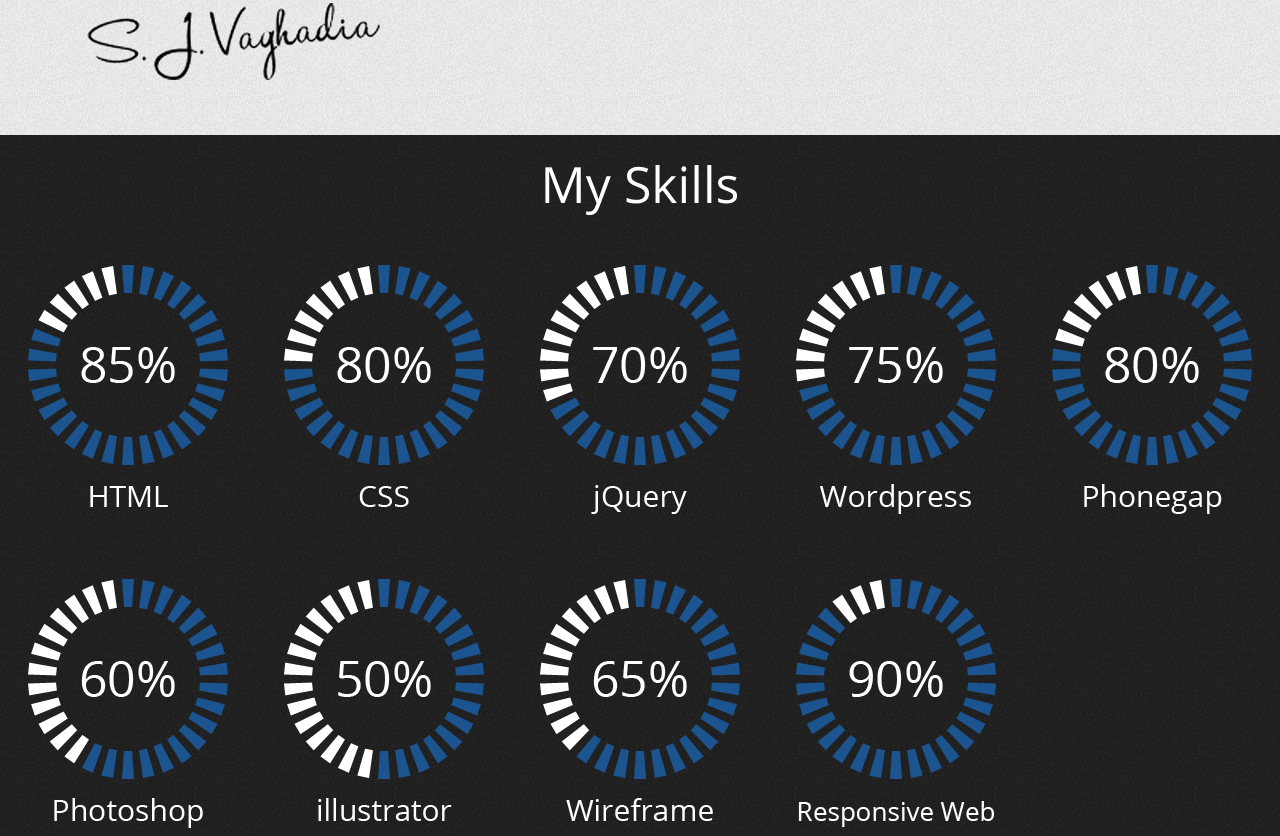
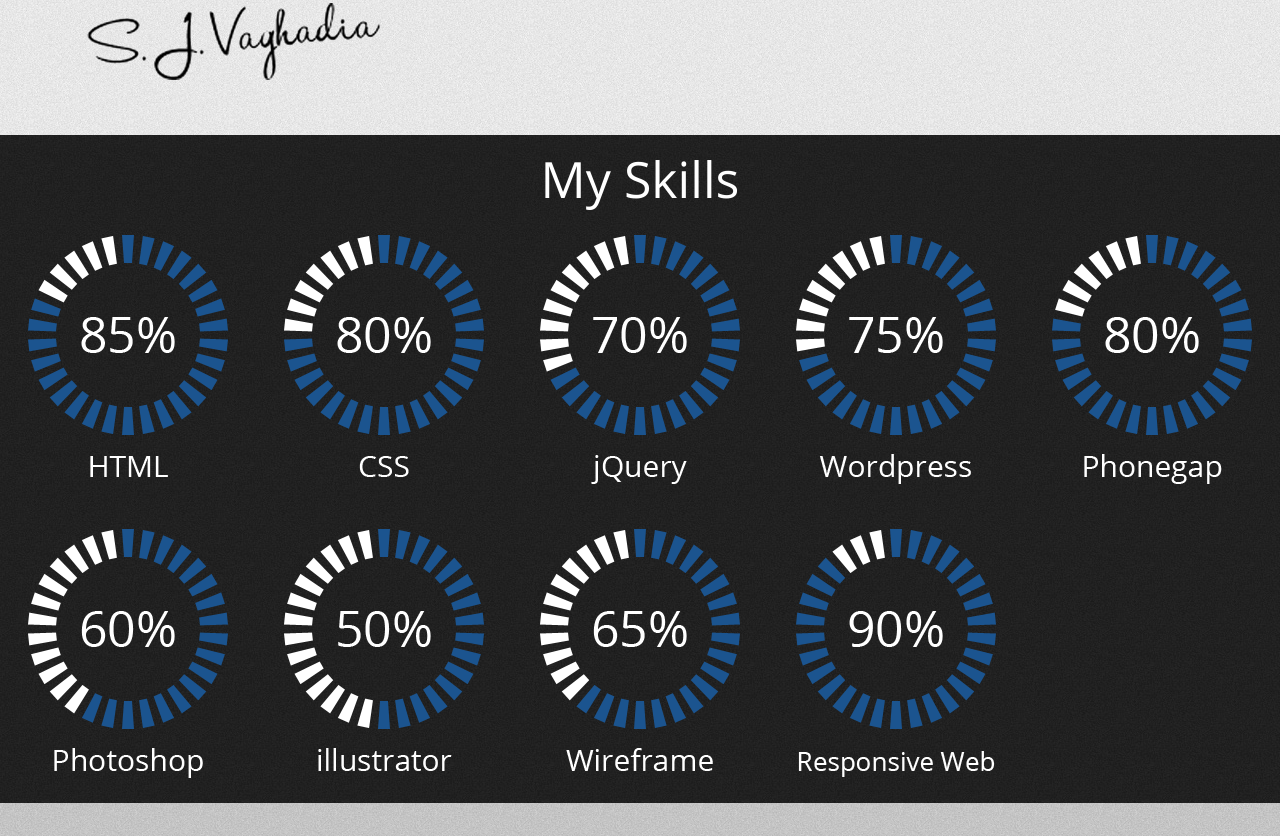
Before and after one commit to ninedesigns/ninedesigns.github.com, a plain HTML site: page index.html in a window 1280 px wide. Shown: the part 590-1426 px from the top of the page. Drawn offline with Linux system fonts and the light colour scheme.

Commit message:
Update style.css

```diff
--- a/css/style.css
+++ b/css/style.css
@@ -82,6 +82,10 @@ table { border-collapse:collapse; }
 .header #logo { width:450px; height:90px; float:left; }
 .header #logo a { width:300px; height:92px; float:left; display:block; background:url(../images/nd_logo.png) no-repeat 0 0; background-size:100%; text-indent:-999em; transition:all 0.8s; -webkit-transition:all 0.8s; -moz-transition:all 0.8s; -o-transition:all 0.8s; }
 
+.gototop { text-decoration: none; position: fixed; bottom: 2em; right: 2em; color: #ffffff; background-color: #323746; font-size: 12px; padding: 1em; display: none; -moz-border-radius: 5px; -webkit-border-radius: 5px; -khtml-border-radius: 5px; border-radius: 5px; }
+.gototop:hover { background-color: rgba(135, 135, 135, 0.50); }
+
+
 .menu { height:64px; position:relative; font-size:16px; font-family: 'ac_line', Arial, Helvetica, sans-serif; font-style:normal; font-weight:bold; text-transform:uppercase; top:20px; -webkit-transition:all 0.8s; -moz-transition:all 0.8s; -o-transition:all 0.8s; }
 .item { position:relative; background-color:#ffffff; float:right; width:56px; margin:0px 10px; height:56px; border:4px solid #c6c6c6; -moz-border-radius:32px; -webkit-border-radius:38px; -moz-border-radius:38px; -o-border-radius:38px; border-radius:38px; -moz-box-shadow:2px 2px 0px #7D7D7D inset; -webkit-box-shadow:2px 2px 0px #7D7D7D inset; box-shadow:2px 2px 0px #7D7D7D inset; cursor:pointer; overflow:hidden; }
 .link { left:12px; top:12px; position:absolute; width:33px; height:33px; }
@@ -123,10 +127,10 @@ table { border-collapse:collapse; }
 
 #skill_area { width:100%; float:left; min-height:500px; background:url(../images/bg_skill.jpg) repeat 0 0; }
 .skillarea .main_title { width:100%; float:left; }
-.skillarea .main_title h2 { width:100%; float:left; font-size:50px; color:#ffffff; text-align:center; margin:40px 0; }
+.skillarea .main_title h2 { width:100%; float:left; font-size:50px; line-height:100%; color:#ffffff; text-align:center; margin:20px 0 10px 0; }
 .skillarea .list { width:100%; float:left; }
 .skillarea .list ul { width:100%; float:left; }
-.skillarea .list ul li { width:20%; float:left; text-align:center; margin:30px 0; }
+.skillarea .list ul li { width:20%; float:left; text-align:center; margin:20px 0; }
 .skillarea .list ul li img { width:80%; max-width:200px;  }
 
 #portfolio_area { width:100%; float:left; min-height:500px; background:url(../images/bg_portfolio.jpg) repeat 0 0; padding:0 0 117px 0; }
@@ -134,14 +138,6 @@ table { border-collapse:collapse; }
 .portfolioarea .main_title h2 { width:100%; float:left; font-size:50px; line-height:100%; color:#231f20; text-align:center; margin:40px 0 10px 0; }
 .portfolioarea .main_title h3 { width:100%; float:left; font-size:30px; line-height:100%; color:#727272; text-align:center; margin:10px 0; }
 .portfolioarea .content { width:100%; float:left; margin:20px 0 0 0; }
-/*.portfolioarea .content .list { width:100%; float:left; }
-.portfolioarea .content .list li { width:18%; margin:20px 1%; float:left; text-align:center; background:#ffffff; }
-.portfolioarea .content .list li:hover { background:#2c2c2c; }
-.portfolioarea .content .list li .thumb { width:96%; height:150px; max-height:150px; overflow:hidden; margin:5px 2%; float:left; }
-.portfolioarea .content .list li .thumb img { width:100%; float:left; }
-.portfolioarea .content .list li .desc { width:100%; float:left; }
-.portfolioarea .content .list li .desc h2 { width:100%; float:left; color:#414042; }
-.portfolioarea .content .list li .desc p { width:100%; float:left; color:#858585; }*/
 
 .portfolioarea .box { width:16%; float:left; margin:0 2% 10px 2%; min-height:180px; border-bottom:3px solid #aeaeae; }
 .portfolioarea .box .main_title { width:100%; float:left; color:#ffffff; text-transform:uppercase; margin:0 0 5px 0; padding:0 0 5px 0; border-bottom:1px solid #fff; }
```
